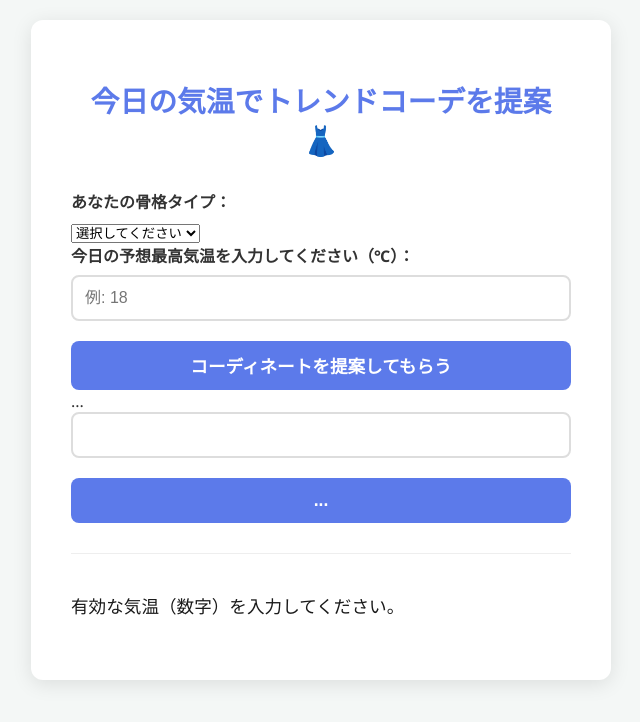
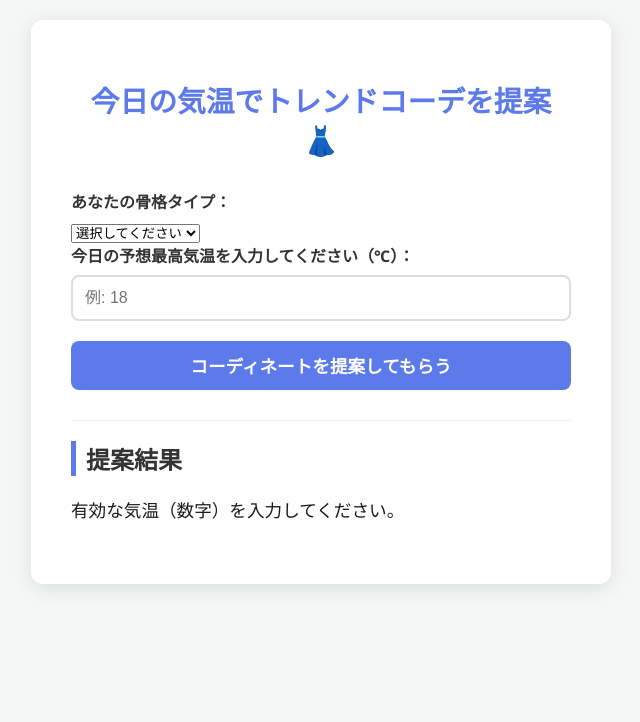
Before and after one commit to kotoneyoneda807/kotoneyoneda807.github.io, a plain HTML site: page index.html in a window 1280 px wide. Both pictures are taken after a click on the button "コーディネートを提案してもらう". Shown: the whole page, without its empty margins (319-959 px from the left). Drawn offline with Linux system fonts and the light colour scheme.

Commit message:
Update index.html

```diff
--- a/index.html
+++ b/index.html
@@ -26,17 +26,12 @@
             <button id="suggest-button">コーディネートを提案してもらう</button>
         </div>
 
-       <div id="input-section
-           <select id="skeleton-type">...</select>
+        <div id="result-area" class="hidden">
+            <h2>提案結果</h2>
+            <p id="recommendation-text"></p>
 
-           <input type="number" id="temperature" ...>
-
-           <button id="suggest-button">...</button>
-       </div>
-
-        <div id="result-area" class="hidden">
-            <p id="recommendation-text"></p>
-            <div id="trend-details">...</div>
+            <div id="trend-details">
+                </div>
         </div>
     </div>
 
```
